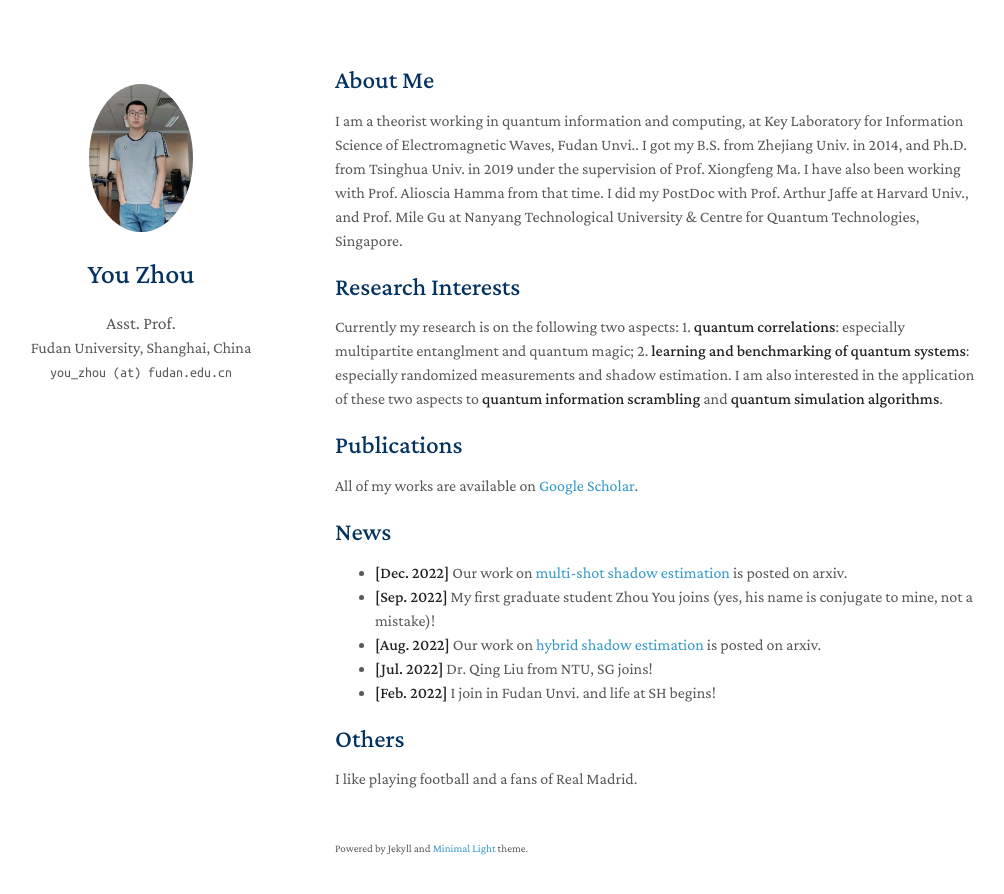
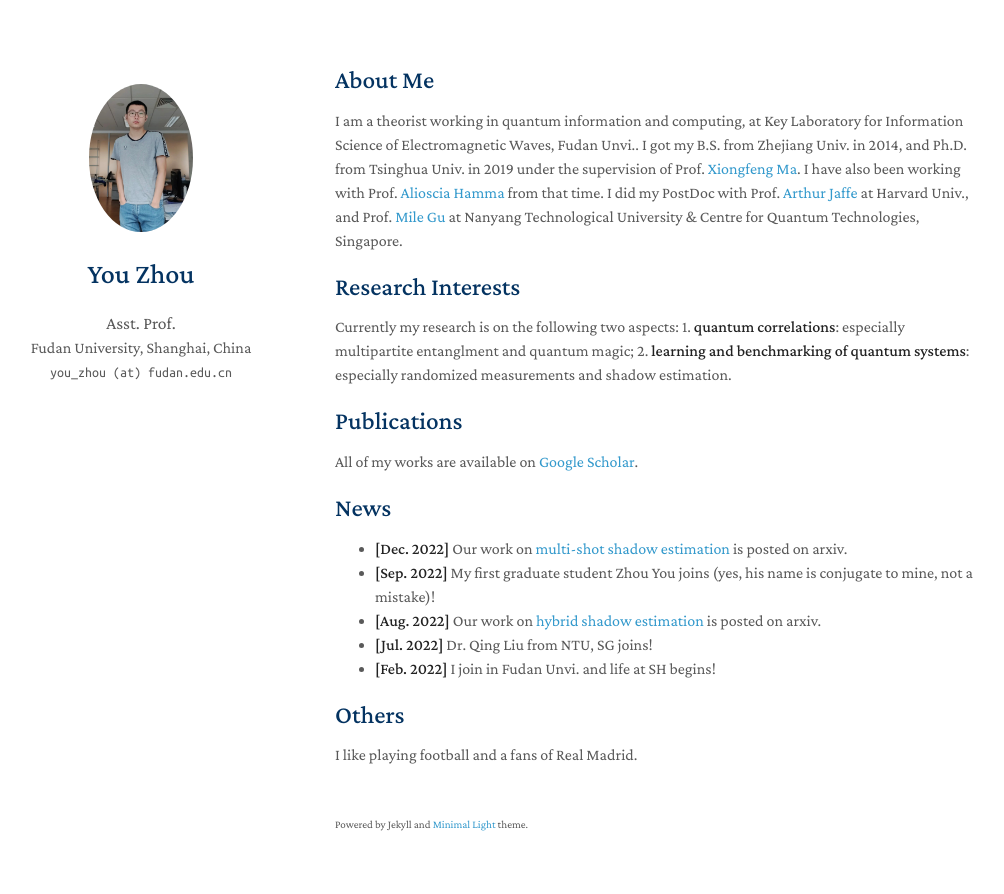
Before and after one commit to youzhoutravel/homepage1, a Jekyll site: the page built from index.md, in a window 1280 px wide and 929 px high. Shown: the top 894 px of the window, without its empty margins (135-1139 px from the left). Built offline with Jekyll 4.4.1, drawn with Linux system fonts in a browser that asks for light colours; nearby versions of some CDN libraries; a style sheet for code colours, icons or effects is not loaded; our own code applies the rules of GitHub Pages for plain Markdown files.

Commit message:
Update index.md

```diff
--- a/index.md
+++ b/index.md
@@ -4,14 +4,15 @@ layout: homepage
 
 ## About Me
 
-I am a theorist working in quantum information and computing, at Key Laboratory for Information Science of Electromagnetic Waves, Fudan Unvi.. I got my B.S. from Zhejiang Univ. in 2014, and Ph.D. from Tsinghua Univ. in 2019 under the supervision of Prof. Xiongfeng Ma. I have also been working with Prof. Alioscia Hamma from that time. I did my PostDoc with Prof. Arthur Jaffe at Harvard Univ., and Prof. Mile Gu at Nanyang Technological University & Centre for Quantum Technologies, Singapore.
+I am a theorist working in quantum information and computing, at Key Laboratory for Information Science of Electromagnetic Waves, Fudan Unvi.. I got my B.S. from Zhejiang Univ. in 2014, and Ph.D. from Tsinghua Univ. in 2019 under the supervision of Prof. [Xiongfeng Ma](https://iiis.tsinghua.edu.cn/maxiongfeng/). I have also been working with Prof. [Alioscia Hamma](https://www.quantumphysics.fun/) from that time. I did my PostDoc with Prof. [Arthur Jaffe](https://mathpicture.fas.harvard.edu/) at Harvard Univ., and Prof. [Mile Gu](https://www.quantumcomplexity.org/milegu/) at Nanyang Technological University & Centre for Quantum Technologies, Singapore.
 
 ## Research Interests
-Currently my research is on the following two aspects: 1. **quantum correlations**: especially multipartite entanglment and quantum magic; 2. **learning and benchmarking of quantum systems**: especially randomized measurements and shadow estimation. I am also interested in the application of these two aspects to **quantum information scrambling** and **quantum simulation algorithms**.
+Currently my research is on the following two aspects: 1. **quantum correlations**: especially multipartite entanglment and quantum magic; 2. **learning and benchmarking of quantum systems**: especially randomized measurements and shadow estimation.
+
 
 ## Publications
+All of my works are available on [Google Scholar](https://scholar.google.com/citations?view_op=list_works&hl=en&hl=en&user=oQ_tbtYAAAAJ&sortby=pubdate).
 
-All of my works are available on [Google Scholar](https://scholar.google.com/citations?view_op=list_works&hl=en&hl=en&user=oQ_tbtYAAAAJ&sortby=pubdate).
 ## News
 - **[Dec. 2022]** Our work on [multi-shot shadow estimation](https://arxiv.org/abs/2212.11068.pdf) is posted on arxiv.
 - **[Sep. 2022]** My first graduate student Zhou You joins (yes, his name is conjugate to mine, not a mistake)!
```
